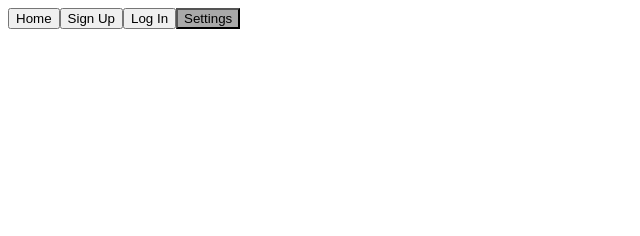
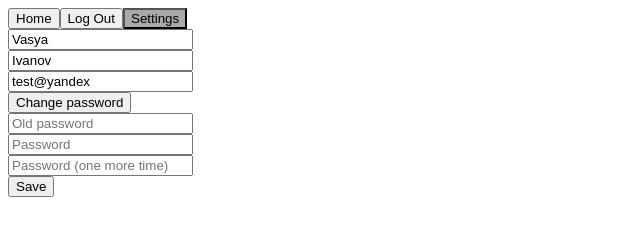
Before and after one commit to TanyaZvereva/project1, a plain HTML site: page index.html in a window 1280 px wide. Both pictures are taken after a click on the button "Settings". Shown: the whole page, without its empty margins (0-640 px from the left). Drawn offline with Linux system fonts and the light colour scheme.

Commit message:
new commit 18.05

```diff
--- a/script.js
+++ b/script.js
@@ -3,9 +3,9 @@
 -добавить проверку на timeOut с приветствием
 -сделать так, что бы сохранялась история изменения аккаунта
 -сделать проверку пароля в settings
--переписать Id с camelCase на kebab-case
 -сделать сообщение, если введен неверный пароль,email,поле незаполнено и т.д.
--скрыть кнопку settings
+-минимизировать вызовы функции querySelector
+-дописать функцию ChangePassword
 
 
 */
@@ -18,23 +18,23 @@ function renderSignUpPage() {
     highlightMenuItem(this)
     addTextInput(contentContainer, {
         placeholder: 'First Name',
-        id: 'firstName'
+        className: 'first-name'
     })
     addTextInput(contentContainer, {
         placeholder: 'Last Name',
-        id: 'lastName'
+        className: 'last-name'
     })
     addTextInput(contentContainer, {
         placeholder: 'E-mail',
-        id: 'email'
+        className: 'email'
     })
     addTextInput(contentContainer, {
         placeholder: 'Password',
-        id: 'password'
+        className: 'password'
     })
     addTextInput(contentContainer, {
         placeholder: 'Password (one more time)',
-        id: 'password-check'
+        className: 'password-check'
     })
     addButton(contentContainer, 'Create Account', createAccount)
 }
@@ -43,11 +43,11 @@ function renderLogInPage() {
     highlightMenuItem(this)
     addTextInput(contentContainer, {
         placeholder: 'E-mail',
-        id: 'email'
+        className: 'email'
     })
     addTextInput(contentContainer, {
         placeholder: 'Password',
-        id: 'password'
+        className: 'password'
     })
     addButton(contentContainer, 'Submit', handleLogIn)
 }
@@ -56,21 +56,35 @@ function renderSettingsPage() {
     highlightMenuItem(this)
     addTextInput(contentContainer, {
         value: currentUser.firstName,
-        id: 'firstName'
+        className: 'first-name'
     })
     addTextInput(contentContainer, {
         value: currentUser.lastName,
-        id: 'lastName'
+        className: 'last-name'
     })
     addTextInput(contentContainer, {
         value: currentUser.email,
-        id: 'email'
+        className: 'email'
+    })
+     addButton(contentContainer, 'Change password', showChangePasswordDialog, {
+        id: 'change-password-btn'
     })
     addTextInput(contentContainer, {
-        value: currentUser.password,
-        id: 'password'
+        placeholder: 'Old password',
+        className: 'old-password'
+    })
+     addTextInput(contentContainer, {
+        placeholder: 'Password',
+        className: 'password'
+    })
+     addTextInput(contentContainer, {
+        placeholder: 'Password (one more time)',
+        className: 'password-check'
     })
     addButton(contentContainer, 'Save', updateAccount)
+}
+function showChangePasswordDialog() {
+
 }
 
 /******************************** Helpers ********************************/
@@ -88,23 +102,22 @@ function createMenu() {
         id: 'log-in-btn'
     })
     addButton(menuContainer, 'Log Out', handleLogOut, {
-        id: 'log-out-btn'
+        id: 'log-out-btn',
+        className: 'hidden'
     })
     addButton(menuContainer, 'Settings', renderSettingsPage, {
-        id: 'settings-btn'
+        id: 'settings-btn',
+        className: 'hidden'
     })
 }
 
 function handleLogIn() {
-    const email = document.querySelector("#email").value
-    const password = document.querySelector("#password").value
+    const email = document.querySelectorAll(".email")[0].value
+    const password = document.querySelectorAll(".password")[0].value
     for (const user of users) {
         if (user.email === email && user.password === password) {
             currentUser = user
-            document.querySelector('#log-in-btn').style.display = "none"
-            document.querySelector('#sign-up-btn').style.display = "none"
-            document.querySelector('#log-out-btn').style.display = ""
-            document.querySelector('#settings-btn').style.display = ""
+            toggleVisibility()
             showGreetings()
             document.querySelector('#home-btn').classList.add('selected')
             setTimeout(()=>document.querySelector('#home-btn').click(), 3000)
@@ -120,10 +133,7 @@ function handleLogIn() {
 }
 
 function handleLogOut() {
-    document.querySelector('#log-in-btn').style.display = ""
-    document.querySelector('#sign-up-btn').style.display = ""
-    document.querySelector('#log-out-btn').style.display = "none"
-    document.querySelector('#settings-btn').style.display = "none"
+    toggleVisibility()
     currentUser = null
     document.querySelector('#home-btn').click()
 }
@@ -136,11 +146,11 @@ function showGreetings() {
 }
 
 function createAccount() {
-    const firstName = document.querySelector("#firstName").value
-    const lastName = document.querySelector("#lastName").value
-    const email = document.querySelector("#email").value
-    const password = document.querySelector("#password").value
-    const passwordCheck = document.querySelector('#password-check').value
+    const firstName = document.querySelectorAll(".first-name")[0].value
+    const lastName = document.querySelectorAll(".last-name")[0].value
+    const email = document.querySelectorAll(".email")[0].value
+    const password = document.querySelectorAll(".password")[0].value
+    const passwordCheck = document.querySelectorAll('.password-check')[0].value
     const text = document.createElement('p')
     contentContainer.appendChild(text)
 
@@ -156,18 +166,18 @@ function createAccount() {
     text.innerText = `Successful registration`
     const user = new User(firstName,lastName,email,password)
     users.push(user)
-    document.querySelector("#firstName").value = ""
-    document.querySelector("#lastName").value = ""
-    document.querySelector("#email").value = ""
-    document.querySelector("#password").value = ""
-    document.querySelector("#password-check").value = ""
+    document.querySelectorAll(".first-name")[0].value = ""
+    document.querySelectorAll(".last-name")[0].value = ""
+    document.querySelectorAll(".email")[0].value = ""
+    document.querySelectorAll(".password")[0].value = ""
+    document.querySelectorAll(".password-check")[0].value = ""
 }
 
 function updateAccount() {
-    const firstName = document.querySelector("#firstName").value
-    const lastName = document.querySelector("#lastName").value
-    const email = document.querySelector("#email").value
-    const password = document.querySelector("#password").value
+    const firstName = document.querySelectorAll(".first-name")[0].value
+    const lastName = document.querySelectorAll(".last-name")[0].value
+    const email = document.querySelectorAll(".email")[0].value
+    const password = document.querySelectorAll(".password")[0].value
     if (!validateInput(firstName, lastName))
         return
 
@@ -198,6 +208,13 @@ function highlightMenuItem(menuItem) {
     menuItem.classList.add('selected')
 }
 
+function toggleVisibility() {
+    const ids = ['log-in-btn', 'sign-up-btn', 'log-out-btn', 'settings-btn']
+    for(const id of ids) {
+        document.querySelector('#' + id).classList.toggle('hidden')
+    }
+}
+
 /******************************** Constructors ********************************/
 class User {
     constructor(firstName, lastName, email, password) {
@@ -216,13 +233,7 @@ function createContainer(parent, {className, id}={}) {
         container.id = id
     return parent.appendChild(container)
 }
-function _addTextInput(parent, placeholder, id) {
-    const input = document.createElement('input')
-    input.id = id
-    input.type = 'text'
-    input.placeholder = placeholder
-    parent.appendChild(input)
-}
+
 function addTextInput(parent, {placeholder, value, className, id}={}) {
     const input = document.createElement('input')
     input.type = 'text'
@@ -236,6 +247,7 @@ function addTextInput(parent, {placeholder, value, className, id}={}) {
         input.id = id
     parent.appendChild(input)
 }
+
 function addButton(parent, text, handler, {className, id}={}) {
     const button = document.createElement('button')
     button.innerText = text
@@ -253,7 +265,6 @@ function init() {
         className: 'page-contents'
     })
     document.querySelector('#home-btn').click()
-    document.querySelector('#log-out-btn').style.display = "none"
 }
 //Global Variables
 let contentContainer, menuContainer
--- a/style.css
+++ b/style.css
@@ -7,3 +7,6 @@ button.selected {
 p.error {
     color: red;
 }
+.hidden {
+    display: none;
+}
--- a/test.js
+++ b/test.js
@@ -1,9 +1,10 @@
 const _addOneUser =user=>{
     document.querySelector("div.menu button:nth-child(2)").click()
-    document.querySelector("#firstName").value = user[0]
-    document.querySelector("#lastName").value = user[1]
-    document.querySelector("#email").value = user[2]
-    document.querySelector("#password").value = user[3]
+    document.querySelector(".first-name").value = user[0]
+    document.querySelector(".last-name").value = user[1]
+    document.querySelector(".email").value = user[2]
+    document.querySelector(".password").value = user[3]
+    document.querySelector('.password-check').value = user[3]
     document.querySelector("div.page-contents button").click()
 }
 const addOneUser = () => {
@@ -16,18 +17,18 @@ const addSeveralUsers = ()=>{
 }
 const loginValidUser = () => {
     document.querySelector("div.menu button:nth-child(3)").click()
-    document.querySelector("#email").value = 'test@yandex'
-    document.querySelector("#password").value = '123456'
+    document.querySelector(".email").value = 'test@yandex'
+    document.querySelector(".password").value = '123456'
     document.querySelector("div.page-contents button").click()
 }
 const loginInvalidUser = () => {
     document.querySelector("div.menu button:nth-child(3)").click()
-    document.querySelector("#email").value = 'test@yandex'
-    document.querySelector("#password").value = '123450'
+    document.querySelector(".email").value = 'test@yandex'
+    document.querySelector(".password").value = '123450'
     document.querySelector("div.page-contents button").click()
 }
 
-// addOneUser()
-// addSeveralUsers()
-// loginValidUser()
+addOneUser()
+addSeveralUsers()
+loginValidUser()
 // loginInvalidUser()
```
